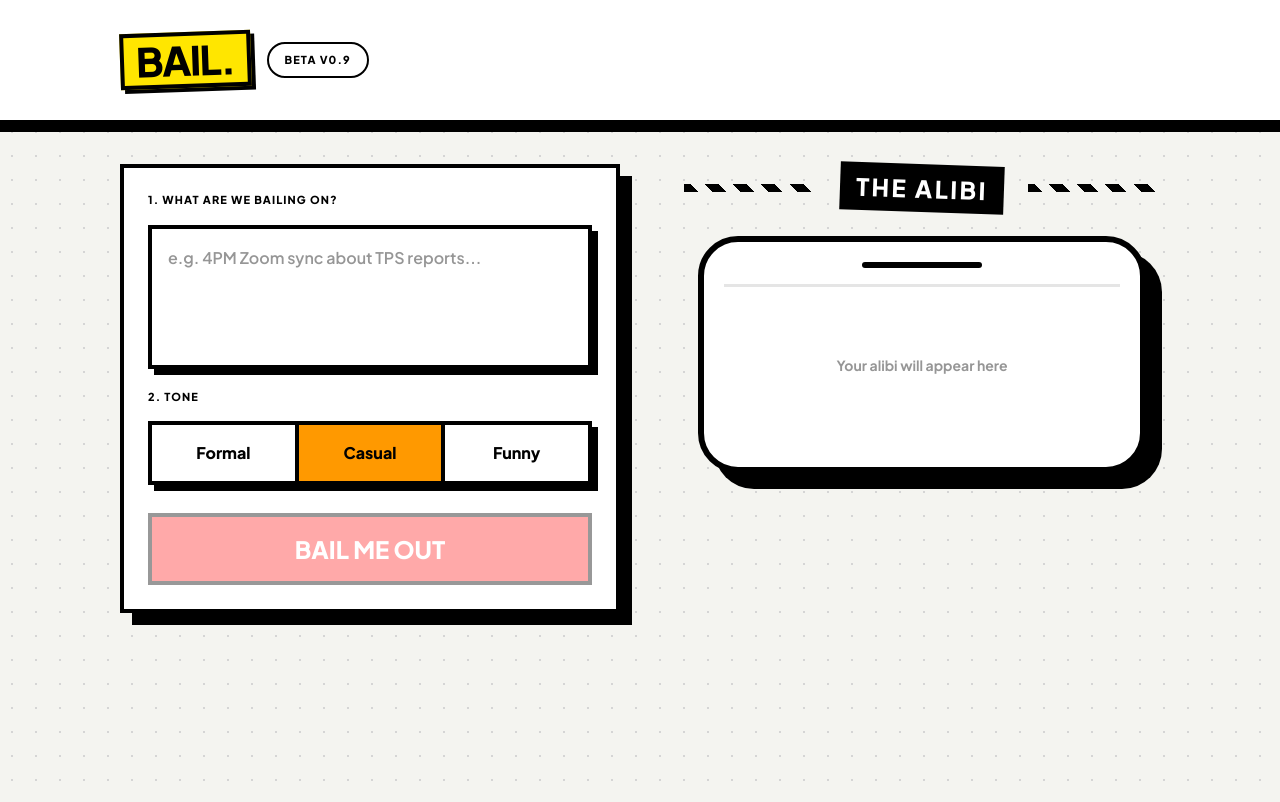
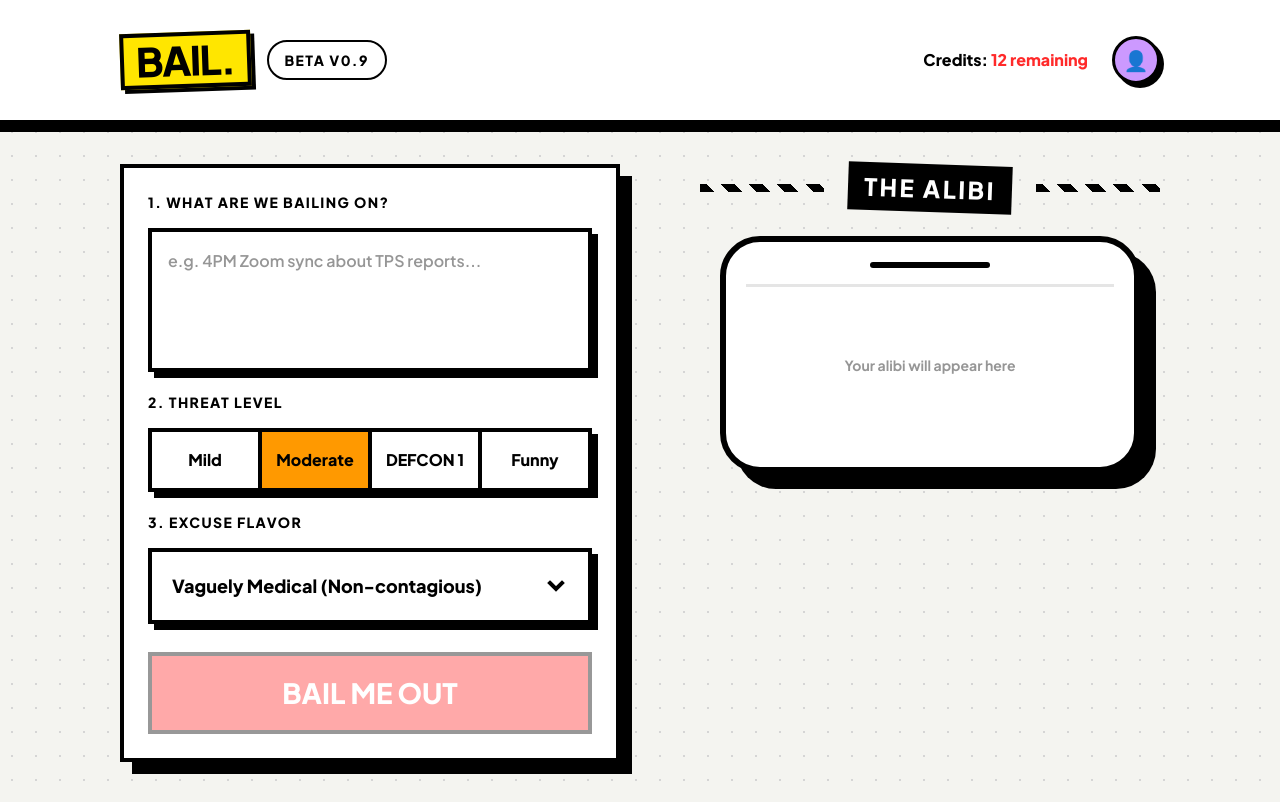
Before and after one commit to NotAnAiYet/VCF2026-Project, a Next.js app in the folder excuse-generator/: page / in a window 1280 px wide. Built offline with nearby package versions, Linux system fonts and the light colour scheme.

Commit message:
refactor: adapt design v2

```diff
--- a/excuse-generator/app/api/excuse/route.ts
+++ b/excuse-generator/app/api/excuse/route.ts
@@ -3,12 +3,13 @@ import Groq from "groq-sdk";
 
 const client = new Groq({ apiKey: process.env.GROQ_API_KEY });
 
-type Tone = "formal" | "casual" | "funny";
+type ThreatLevel = "mild" | "moderate" | "defcon1" | "funny";
 
-const TONE_INSTRUCTIONS: Record<Tone, string> = {
-  formal: "Use professional, polished language suitable for a work or official setting.",
-  casual: "Use natural, conversational language as if texting a friend or colleague.",
-  funny: "Add a light-hearted, humorous twist while still keeping the excuse believable.",
+const THREAT_INSTRUCTIONS: Record<ThreatLevel, string> = {
+  mild: "Keep the tone light and professional. The excuse should be low-drama and easy to accept.",
+  moderate: "Use natural, conversational language. The excuse should feel real but not overly dramatic.",
+  defcon1: "The excuse must sound urgent and serious — this is a last-resort escape. High drama, still plausible.",
+  funny: "Make the excuse absurdly funny — over-the-top, ridiculous, but delivered with complete sincerity. Comedy gold.",
 };
 
 export async function POST(req: NextRequest) {
@@ -18,10 +19,12 @@ export async function POST(req: NextRequest) {
     return NextResponse.json({ error: "A situation is required." }, { status: 400 });
   }
 
-  const tone: Tone =
-    body.tone && ["formal", "casual", "funny"].includes(body.tone)
-      ? body.tone
-      : "casual";
+  const threatLevel: ThreatLevel =
+    body.threatLevel && ["mild", "moderate", "defcon1", "funny"].includes(body.threatLevel)
+      ? body.threatLevel
+      : "moderate";
+
+  const excuseFlavor = typeof body.excuseFlavor === "string" && body.excuseFlavor.trim() ? body.excuseFlavor.trim() : null;
 
   if (!process.env.GROQ_API_KEY) {
     return NextResponse.json(
@@ -30,12 +33,13 @@ export async function POST(req: NextRequest) {
     );
   }
 
-  const systemPrompt = `You are an expert excuse writer. The user will describe a situation. Your job is to:
-- Infer the appropriate context automatically (professional, social, health-related, family, school, etc.) from what the user says.
-- Write a believable, convincing excuse that fits that context perfectly.
+  const flavorLine = excuseFlavor ? `\n- Excuse flavor/type: ${excuseFlavor}` : "";
+
+  const systemPrompt = `You are an expert excuse writer. The user will describe a situation they want to bail out of. Your job is to:
+- Write a believable, convincing excuse that fits the context perfectly.${flavorLine}
 - Output ONLY the excuse text, ready to be sent as-is — no labels, no preamble, no quotation marks.
 - Keep the excuse under 80 words.
-- Tone: ${tone}. ${TONE_INSTRUCTIONS[tone]}`;
+- Urgency/tone: ${THREAT_INSTRUCTIONS[threatLevel]}`;
 
   try {
     const completion = await client.chat.completions.create({
--- a/excuse-generator/app/page.tsx
+++ b/excuse-generator/app/page.tsx
@@ -12,8 +12,19 @@ export default function Home() {
           >
             BAIL.
           </div>
-          <div className="text-[11px] font-extrabold uppercase tracking-widest border-2 border-black rounded-full px-4 py-2 bg-white">
+          <div className="text-sm font-extrabold uppercase tracking-widest border-2 border-black rounded-full px-4 py-2 bg-white">
             Beta v0.9
+          </div>
+        </div>
+        <div className="flex items-center gap-6">
+          <div className="text-base font-extrabold">
+            Credits: <span style={{ color: "#FF2A2A" }}>12 remaining</span>
+          </div>
+          <div
+            className="w-12 h-12 rounded-full border-[3px] border-black flex items-center justify-center font-extrabold text-xl"
+            style={{ backgroundColor: "#CC99FF", boxShadow: "4px 4px 0 #000" }}
+          >
+            👤
           </div>
         </div>
       </header>
--- a/excuse-generator/components/ExcuseForm.tsx
+++ b/excuse-generator/components/ExcuseForm.tsx
@@ -1,28 +1,52 @@
 "use client";
 
-import { useState } from "react";
+import { useState, useRef, useEffect } from "react";
 
-type Tone = "formal" | "casual" | "funny";
+type ThreatLevel = "mild" | "moderate" | "defcon1" | "funny";
 
-const TONES: { value: Tone; label: string }[] = [
-  { value: "formal", label: "Formal" },
-  { value: "casual", label: "Casual" },
+const THREAT_LEVELS: { value: ThreatLevel; label: string }[] = [
+  { value: "mild", label: "Mild" },
+  { value: "moderate", label: "Moderate" },
+  { value: "defcon1", label: "DEFCON 1" },
   { value: "funny", label: "Funny" },
 ];
 
-const TONE_ACTIVE_CLASS: Record<Tone, string> = {
-  formal: "bg-[#FFE600] text-black",
-  casual: "bg-[#FF9900] text-black",
-  funny: "bg-[#FF2A2A] text-white",
+const THREAT_ACTIVE_CLASS: Record<ThreatLevel, string> = {
+  mild: "bg-[#FFE600] text-black",
+  moderate: "bg-[#FF9900] text-black",
+  defcon1: "bg-[#FF2A2A] text-white",
+  funny: "bg-[#00C2FF] text-black",
 };
+
+const EXCUSE_FLAVORS = [
+  "Vaguely Medical (Non-contagious)",
+  "Family Emergency (Unspecified)",
+  "Technical Difficulties",
+  "Prior Commitment",
+  "Natural Disaster Adjacent",
+];
 
 export default function ExcuseForm() {
   const [situation, setSituation] = useState("");
-  const [tone, setTone] = useState<Tone>("casual");
+  const [threatLevel, setThreatLevel] = useState<ThreatLevel>("moderate");
+  const [excuseFlavor, setExcuseFlavor] = useState(EXCUSE_FLAVORS[0]);
+  const [flavorOpen, setFlavorOpen] = useState(false);
+  const dropdownRef = useRef<HTMLDivElement>(null);
   const [excuse, setExcuse] = useState("");
+  const [submittedSituation, setSubmittedSituation] = useState("");
   const [loading, setLoading] = useState(false);
   const [error, setError] = useState("");
   const [copied, setCopied] = useState(false);
+
+  useEffect(() => {
+    function handleOutside(e: MouseEvent) {
+      if (dropdownRef.current && !dropdownRef.current.contains(e.target as Node)) {
+        setFlavorOpen(false);
+      }
+    }
+    document.addEventListener("mousedown", handleOutside);
+    return () => document.removeEventListener("mousedown", handleOutside);
+  }, []);
 
   async function generate(e?: React.FormEvent) {
     e?.preventDefault();
@@ -36,7 +60,11 @@ export default function ExcuseForm() {
       const res = await fetch("/api/excuse", {
         method: "POST",
         headers: { "Content-Type": "application/json" },
-        body: JSON.stringify({ situation: situation.trim(), tone }),
+        body: JSON.stringify({
+          situation: situation.trim(),
+          threatLevel,
+          excuseFlavor,
+        }),
       });
 
       if (!res.ok) {
@@ -46,6 +74,7 @@ export default function ExcuseForm() {
 
       const data = await res.json();
       setExcuse(data.excuse);
+      setSubmittedSituation(situation.trim());
     } catch (err) {
       setError(err instanceof Error ? err.message : "Unexpected error.");
     } finally {
@@ -60,10 +89,14 @@ export default function ExcuseForm() {
     setTimeout(() => setCopied(false), 2000);
   }
 
+  function sendSms() {
+    window.open("sms:?&body=" + encodeURIComponent(excuse));
+  }
+
   const canSubmit = situation.trim().length > 0 && !loading;
 
   return (
-    <div className="grid grid-cols-1 lg:grid-cols-[500px_1fr] gap-16 items-start">
+    <div className="grid grid-cols-1 lg:grid-cols-[500px_1fr] gap-20 items-start">
 
       {/* ── Left: Generator form ── */}
       <form
@@ -72,7 +105,7 @@ export default function ExcuseForm() {
       >
         {/* 1. Situation */}
         <div className="flex flex-col gap-4">
-          <div className="text-[11px] font-black uppercase tracking-widest">
+          <div className="text-sm font-black uppercase tracking-widest">
             1. What are we bailing on?
           </div>
           <textarea
@@ -84,22 +117,22 @@ export default function ExcuseForm() {
           />
         </div>
 
-        {/* 2. Tone */}
+        {/* 2. Threat Level */}
         <div className="flex flex-col gap-4">
-          <div className="text-[11px] font-black uppercase tracking-widest">
-            2. Tone
+          <div className="text-sm font-black uppercase tracking-widest">
+            2. Threat Level
           </div>
           <div className="flex border-4 border-black shadow-[6px_6px_0_#000] w-full overflow-hidden">
-            {TONES.map((t, i) => (
+            {THREAT_LEVELS.map((t, i) => (
               <button
                 key={t.value}
                 type="button"
-                onClick={() => setTone(t.value)}
+                onClick={() => setThreatLevel(t.value)}
                 className={[
                   "flex-1 py-4 text-center font-extrabold text-base transition-colors cursor-pointer",
-                  i < TONES.length - 1 ? "border-r-4 border-black" : "",
-                  tone === t.value
-                    ? TONE_ACTIVE_CLASS[t.value]
+                  i < THREAT_LEVELS.length - 1 ? "border-r-4 border-black" : "",
+                  threatLevel === t.value
+                    ? THREAT_ACTIVE_CLASS[t.value]
                     : "bg-white text-black hover:bg-[#F4F4F0]",
                 ].join(" ")}
               >
@@ -109,11 +142,51 @@ export default function ExcuseForm() {
           </div>
         </div>
 
+        {/* 3. Excuse Flavor */}
+        <div className="flex flex-col gap-4">
+          <div className="text-sm font-black uppercase tracking-widest">
+            3. Excuse Flavor
+          </div>
+          <div ref={dropdownRef} className="relative border-4 border-black shadow-[6px_6px_0_#000] bg-white">
+            <button
+              type="button"
+              onClick={() => setFlavorOpen((o) => !o)}
+              className="w-full flex items-center justify-between px-5 py-5 font-extrabold text-lg cursor-pointer bg-white text-left"
+            >
+              <span>{excuseFlavor}</span>
+              <svg
+                width="24" height="24" viewBox="0 0 24 24" fill="none"
+                stroke="currentColor" strokeWidth="4" strokeLinecap="square"
+                className={`transition-transform ${flavorOpen ? "rotate-180" : ""}`}
+              >
+                <polyline points="6 9 12 15 18 9" />
+              </svg>
+            </button>
+            {flavorOpen && (
+              <div className="absolute -left-1 -right-1 top-full border-4 border-t-0 border-black bg-white z-10 shadow-[6px_6px_0_#000]">
+                {EXCUSE_FLAVORS.map((f) => (
+                  <button
+                    key={f}
+                    type="button"
+                    onClick={() => { setExcuseFlavor(f); setFlavorOpen(false); }}
+                    className={[
+                      "w-full text-left px-5 py-4 font-extrabold text-base cursor-pointer border-b-2 border-[#E5E5E5] last:border-b-0",
+                      f === excuseFlavor ? "bg-[#FFE600]" : "bg-white hover:bg-[#F4F4F0]",
+                    ].join(" ")}
+                  >
+                    {f}
+                  </button>
+                ))}
+              </div>
+            )}
+          </div>
+        </div>
+
         {/* Submit */}
         <button
           type="submit"
           disabled={!canSubmit}
-          className="mt-2 w-full bg-[#FF2A2A] border-4 border-black shadow-[8px_8px_0_#000] text-white text-2xl font-black uppercase py-4 text-center transition-all active:translate-x-1 active:translate-y-1 active:shadow-[4px_4px_0_#000] disabled:opacity-40 disabled:cursor-not-allowed disabled:shadow-none"
+          className="mt-2 w-full bg-[#FF2A2A] border-4 border-black shadow-[8px_8px_0_#000] text-white text-[28px] font-black uppercase py-4 text-center transition-all active:translate-x-1 active:translate-y-1 active:shadow-[4px_4px_0_#000] disabled:opacity-40 disabled:cursor-not-allowed disabled:shadow-none"
         >
           {loading ? (
             <span className="flex items-center justify-center gap-3">
@@ -145,7 +218,7 @@ export default function ExcuseForm() {
         </div>
 
         {/* Phone mockup */}
-        <div className="bg-white border-[6px] border-black rounded-[40px] p-5 shadow-[16px_16px_0_#000] w-full max-w-md mx-auto flex flex-col gap-5">
+        <div className="bg-white border-[6px] border-black rounded-[40px] p-5 shadow-[16px_16px_0_#000] w-full max-w-105 mx-auto flex flex-col gap-5">
 
           {/* Notch */}
           <div className="flex justify-center border-b-[3px] border-[#E5E5E5] pb-4">
@@ -168,6 +241,18 @@ export default function ExcuseForm() {
             )}
 
             {excuse && !error && (
+              <>
+                {/* Received message */}
+                <div className="self-start max-w-[80%]">
+                  <div
+                    className="bg-[#E5E5E5] border-[3px] border-black px-4 py-4 text-base font-semibold leading-snug"
+                    style={{ borderRadius: "24px 24px 24px 4px" }}
+                  >
+                    {submittedSituation}
+                  </div>
+                </div>
+
+                {/* Generated excuse */}
                 <div className="self-end max-w-[85%]">
                   <div
                     className="bg-[#33FF00] border-[3px] border-black px-4 py-4 text-base font-bold leading-relaxed"
@@ -183,6 +268,7 @@ export default function ExcuseForm() {
                     Auto-generated
                   </div>
                 </div>
+              </>
             )}
 
           </div>
@@ -190,7 +276,7 @@ export default function ExcuseForm() {
 
         {/* Action buttons */}
         {excuse && !error && (
-          <div className="flex flex-col gap-3 max-w-md mx-auto w-full">
+          <div className="flex flex-col gap-3 max-w-105 mx-auto w-full">
             <button
               onClick={copy}
               className="bg-black text-white font-extrabold text-lg uppercase py-4 text-center rounded-xl cursor-pointer tracking-wide"
@@ -198,11 +284,10 @@ export default function ExcuseForm() {
               {copied ? "Copied!" : "Copy to Clipboard"}
             </button>
             <button
-              onClick={() => generate()}
-              disabled={loading}
-              className="bg-white border-[3px] border-black text-black font-extrabold text-lg uppercase py-4 text-center rounded-xl shadow-[4px_4px_0_#000] cursor-pointer disabled:opacity-40 tracking-wide"
+              onClick={sendSms}
+              className="bg-white border-[3px] border-black text-black font-extrabold text-lg uppercase py-4 text-center rounded-xl shadow-[4px_4px_0_#000] cursor-pointer tracking-wide"
             >
-              Regenerate
+              Send Directly (SMS)
             </button>
           </div>
         )}
```
Lines whose indentation alone changed are shown as unchanged.
